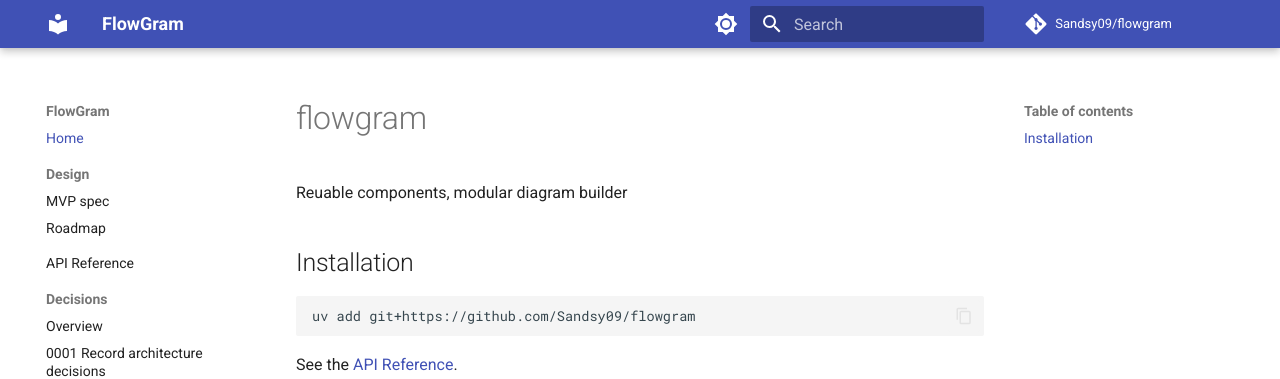
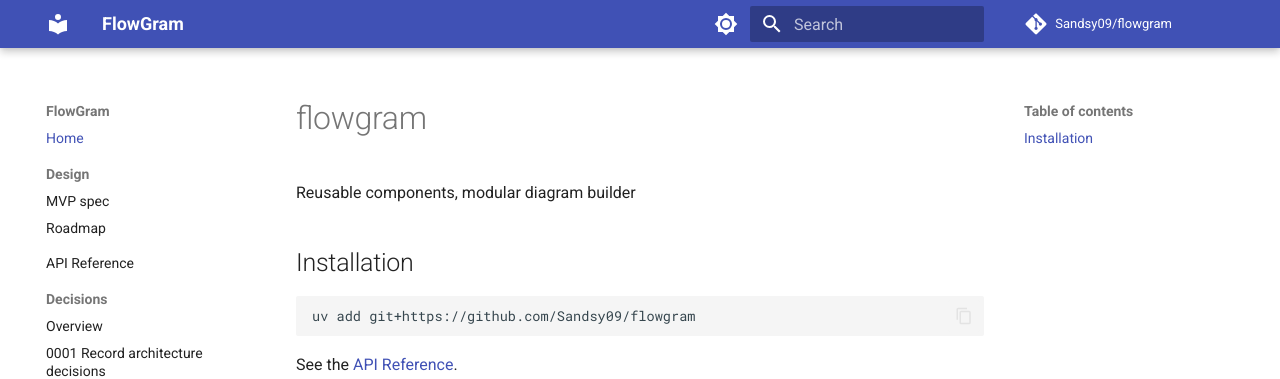
Before and after one commit to Sandsy09/flowgram, an MkDocs documentation site: the page built from docs/index.md, in a window 1280 px wide. Shown: the top 379 px of the page. Built offline with MkDocs 1.6.1 and Material for MkDocs 9.7.7, drawn with Linux system fonts in a browser that asks for light colours; comment, search, counter and statistics services are not loaded.

Commit message:
ci: test minimum dependency versions and fix description typo
- Rename cross-platform.yml to compat.yml and add a job that installs the
  lowest direct versions of the runtime and test dependencies on Python 3.11.
- Fix "Reuable" in the package description and docs home page.

Co-Authored-By: Claude Opus 5.5 <noreply@anthropic.com>

```diff
--- a/docs/index.md
+++ b/docs/index.md
@@ -1,6 +1,6 @@
 # flowgram
 
-Reuable components, modular diagram builder
+Reusable components, modular diagram builder
 
 ## Installation
 
--- a/pyproject.toml
+++ b/pyproject.toml
@@ -1,7 +1,7 @@
 [project]
 name = "flowgram"
 version = "0.1.0"
-description = "Reuable components, modular diagram builder"
+description = "Reusable components, modular diagram builder"
 readme = "README.md"
 requires-python = ">=3.11"
 license = "MIT"
```
Also changed, not shown: 2 other files.
